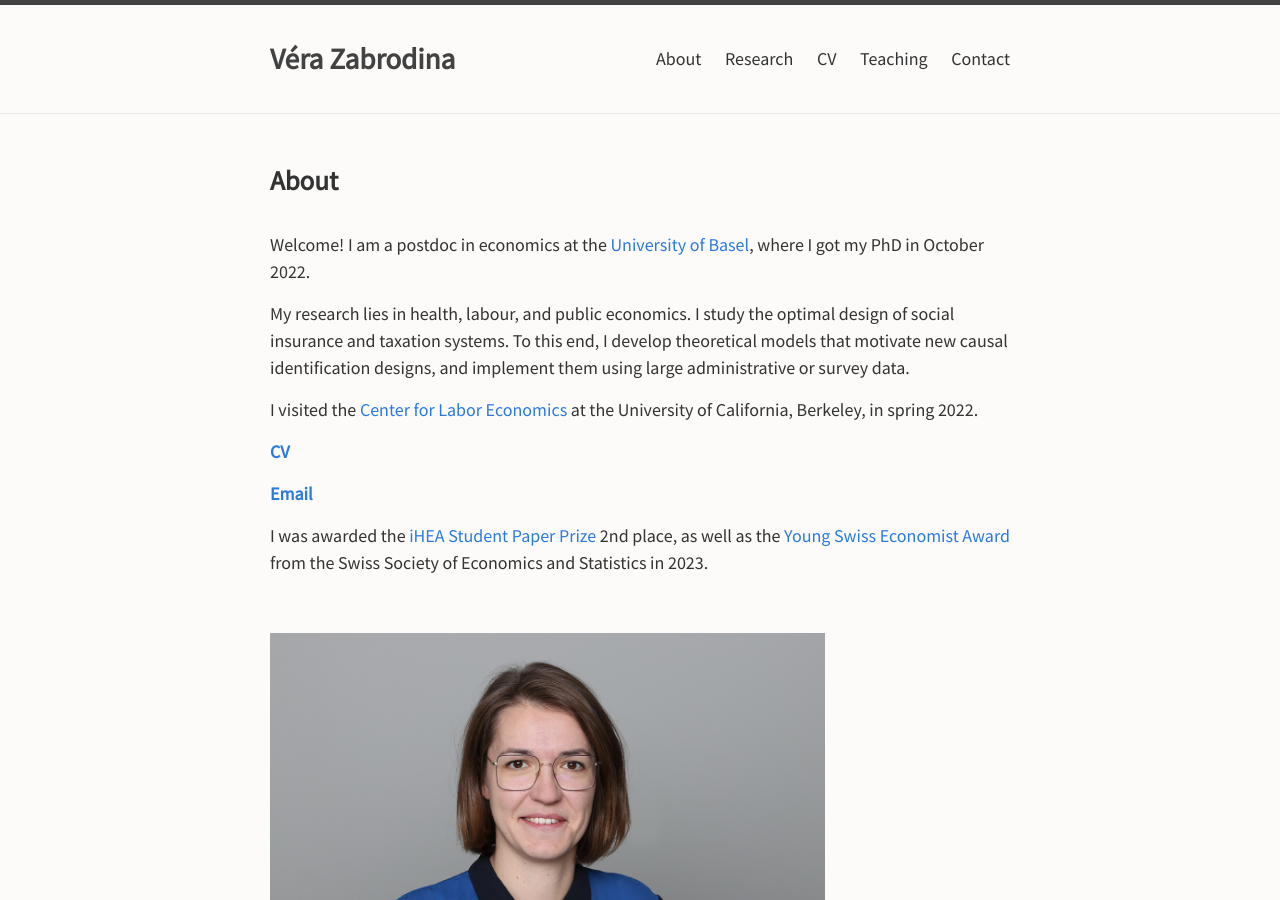
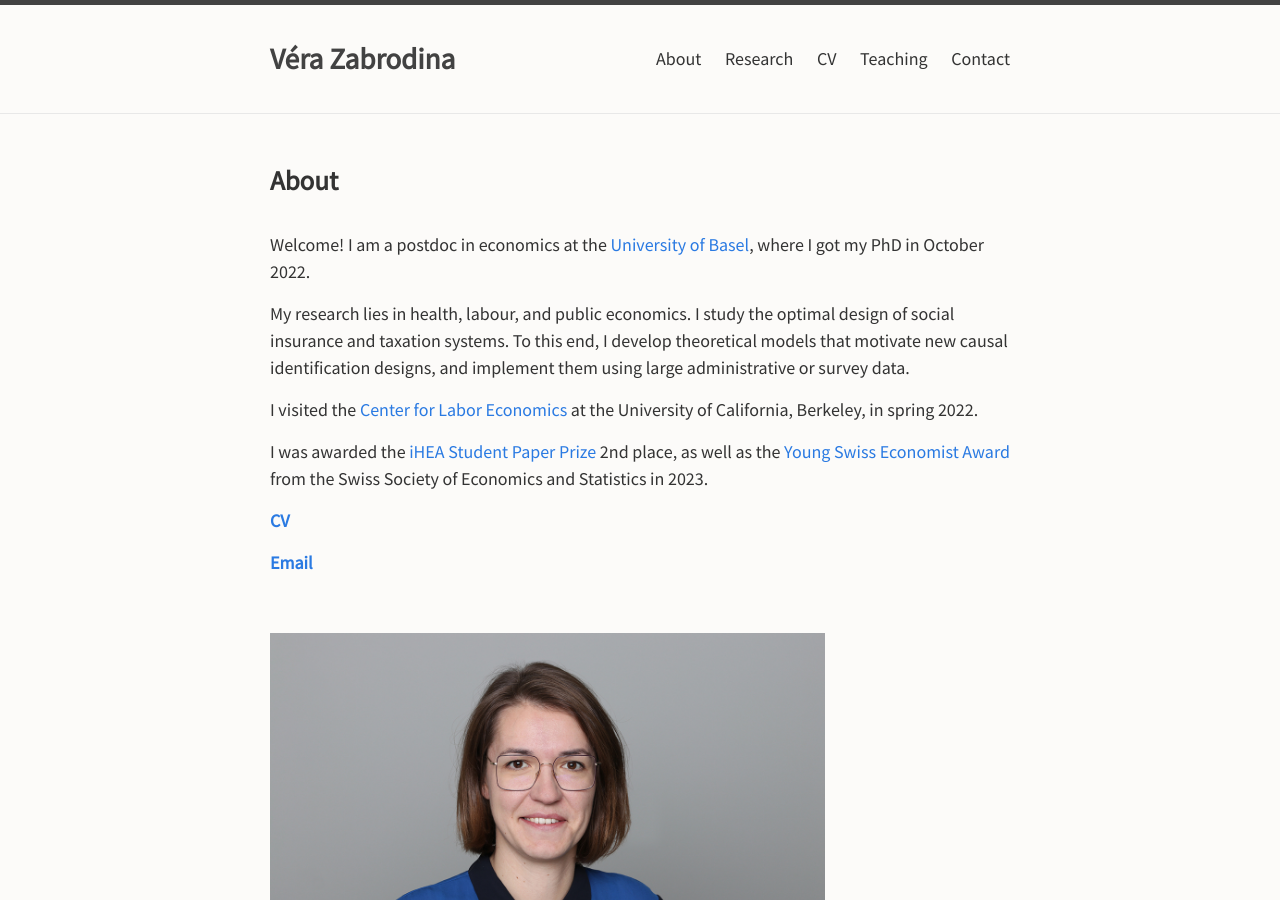
Before and after one commit to verazb/verazb.github.io, a Jekyll site: the page built from index.md, in a window 1280 px wide and 900 px high. Built offline with Jekyll 4.4.1, drawn with Linux system fonts in a browser that asks for light colours; our own code applies the rules of GitHub Pages for plain Markdown files.

```diff
--- a/index.md
+++ b/index.md
@@ -11,11 +11,14 @@ My research lies in health, labour, and public economics. I study the optimal de
 
 I visited the [Center for Labor Economics](http://cle.berkeley.edu/) at the University of California, Berkeley, in spring 2022.
 
+
+I was awarded the [iHEA Student Paper Prize](https://healtheconomics.org/awards/) 2nd place, as well as the [Young Swiss Economist Award](https://www.sgvs.ch/awards/) from the Swiss Society of Economics and Statistics in 2023.
+
+
 **[CV](docs/Zabrodina_CV.pdf)**
 
 **[Email](mailto:vera.zabrodina@unibas.ch)**
 
-I was awarded the [iHEA Student Paper Prize](https://healtheconomics.org/awards/) 2nd place, as well as the [Young Swiss Economist Award](https://www.sgvs.ch/awards/) from the Swiss Society of Economics and Statistics in 2023.
 
 <br />
 
```
